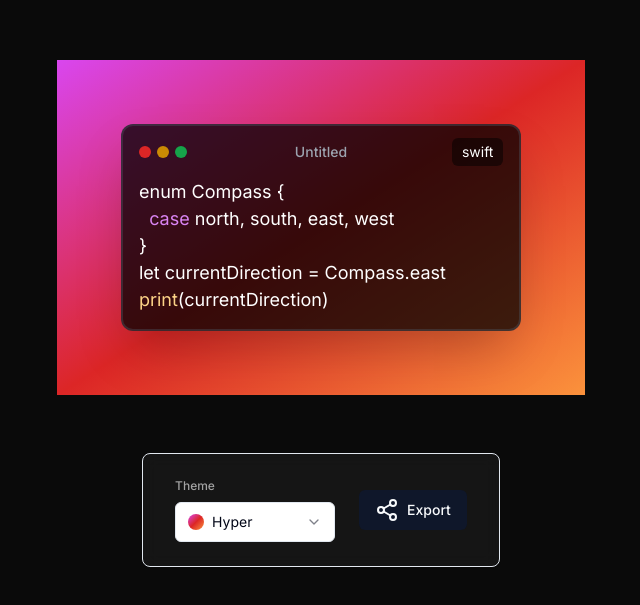
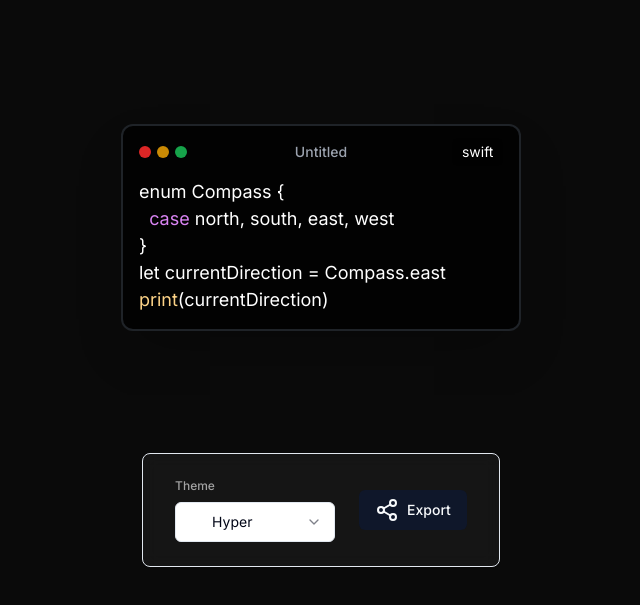
Before and after one commit to YoussefBedhief/CodeScope, a Next.js app: page / in a window 1280 px wide. Shown: the part 169-774 px from the top of the page, without its empty margins (319-959 px from the left). Built offline with nearby package versions, Linux system fonts and the light colour scheme.

Commit message:
Fixing theme color 1

```diff
--- a/components/Main.tsx
+++ b/components/Main.tsx
@@ -44,9 +44,7 @@ const Main = () => {
       <div
         className={cn(
           "overflow-hidden mb-2 transition-all ease-out",
-          showBg
-            ? "bg-gradient-to-br from-fuchsia-500 via-red-600 to-orange-400"
-            : "ring ring-neutral-900"
+          showBg ? themes[theme].background : "ring ring-neutral-900"
         )}
         style={{ padding }}
         ref={editorRef}
```
